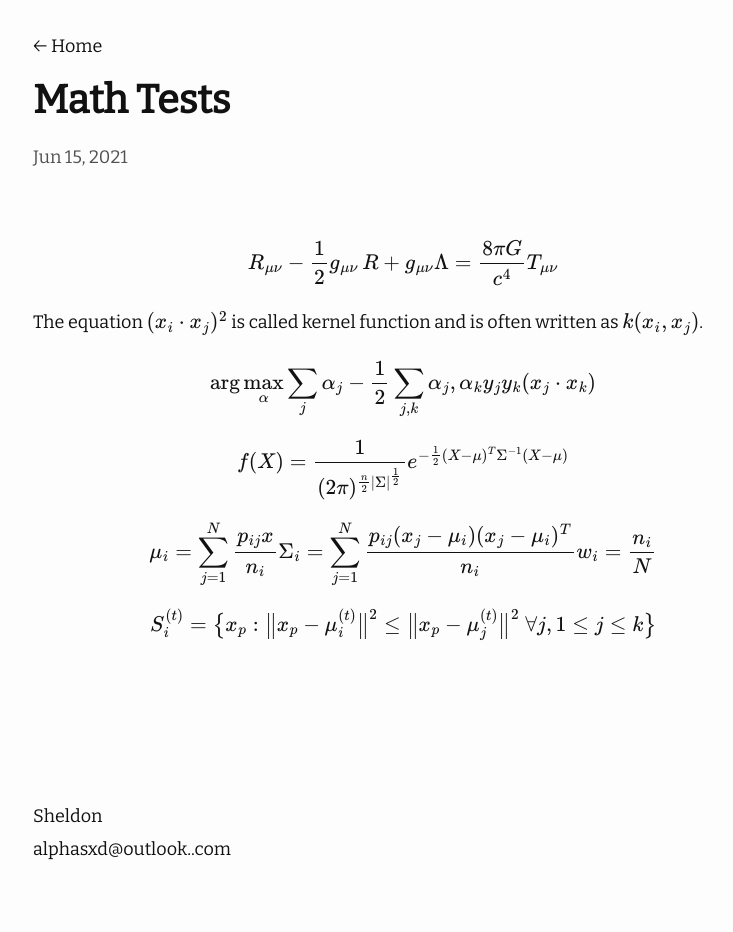
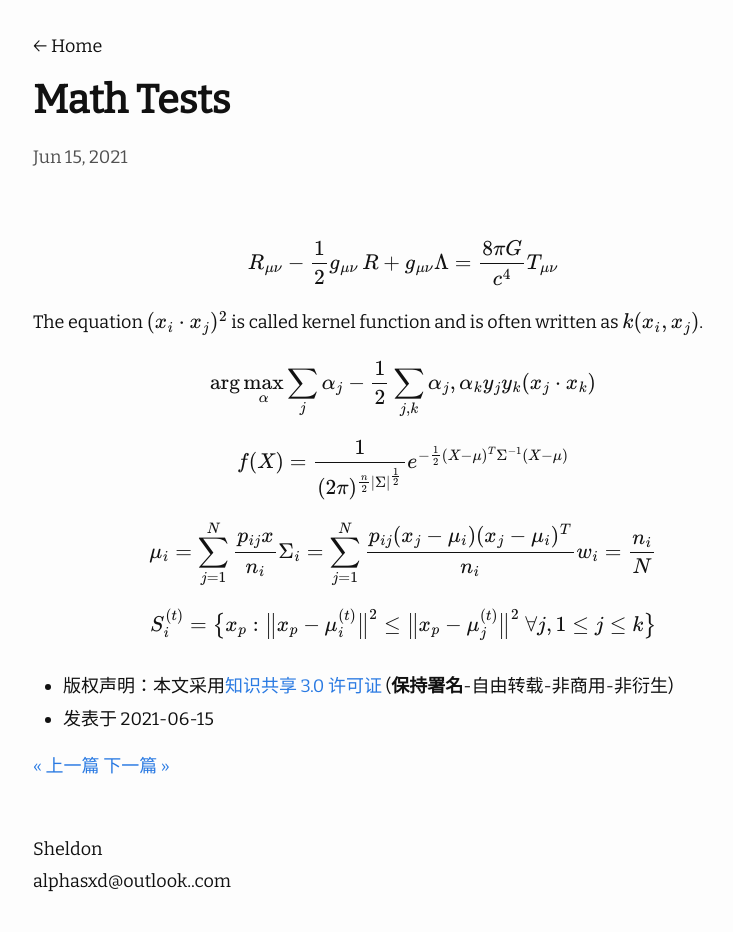
Before and after one commit to Alphasxd/alphasxd.github.io, a Jekyll site: the page built from _posts/2021-06-15-math-test.md, in a window 1280 px wide. Shown: the whole page, without its empty margins (237-970 px from the left). Built offline with Jekyll 4.4.1, drawn with Linux system fonts in a browser that asks for light colours; nearby versions of some CDN libraries; formulas are drawn with MathJax 3; comment, search, counter and statistics services are not loaded; before the commit the page ends 900 px from its top, so only the background shows below that.

Commit message:
enable giscus and copyright

```diff
--- /dev/null
+++ b/_includes/giscus.html
@@ -0,0 +1,22 @@
+<!-- giscus -->
+<style>
+    .giscus {
+        margin-top: 16px;
+    }
+</style>
+<script src="https://giscus.app/client.js"
+        data-repo="Alphasxd/alphasxd.github.io"
+        data-repo-id="R_kgDOKk0W-A"
+        data-category="Announcements"
+        data-category-id="DIC_kwDOKk0W-M4CabTv"
+        data-mapping="title"
+        data-strict="0"
+        data-reactions-enabled="1"
+        data-emit-metadata="0"
+        data-input-position="top"
+        data-theme="light"
+        data-lang="zh-CN"
+        data-loading="lazy"
+        crossorigin="anonymous"
+        async>
+</script>
--- a/_layouts/post.html
+++ b/_layouts/post.html
@@ -48,3 +48,23 @@ layout: default
 
   <a class="u-url" href="{{ page.url | relative_url }}" hidden></a>
 </article>
+
+<div class="ant-alert mb-0">
+  <ul>
+    <li>版权声明：本文采用<a target="_blank" href="https://creativecommons.org/licenses/by-nc-nd/3.0/deed.zh">知识共享 3.0 许可证</a> (<strong>保持署名</strong>-自由转载-非商用-非衍生)</li>
+    <li>
+      {%- assign date_format_line = "%Y-%m-%d" -%}
+      发表于 {{ page.date | date: date_format_line }}{%- if page.last_modified_at -%}，更新于 {{ page.last_modified_at | date: date_format_line }}{%- endif %}
+    </li>
+  </ul>
+</div
+
+<div class="page-navigation">
+  {% if page.next.url %}
+  <a class="prev" href="{{page.next.url}}">&laquo; 上一篇</a>
+  {% endif %} {% if page.previous.url %}
+  <a class="next" href="{{page.previous.url}}">下一篇 &raquo;</a>
+  {% endif %}
+</div>
+
+{%- include giscus.html -%}
```
